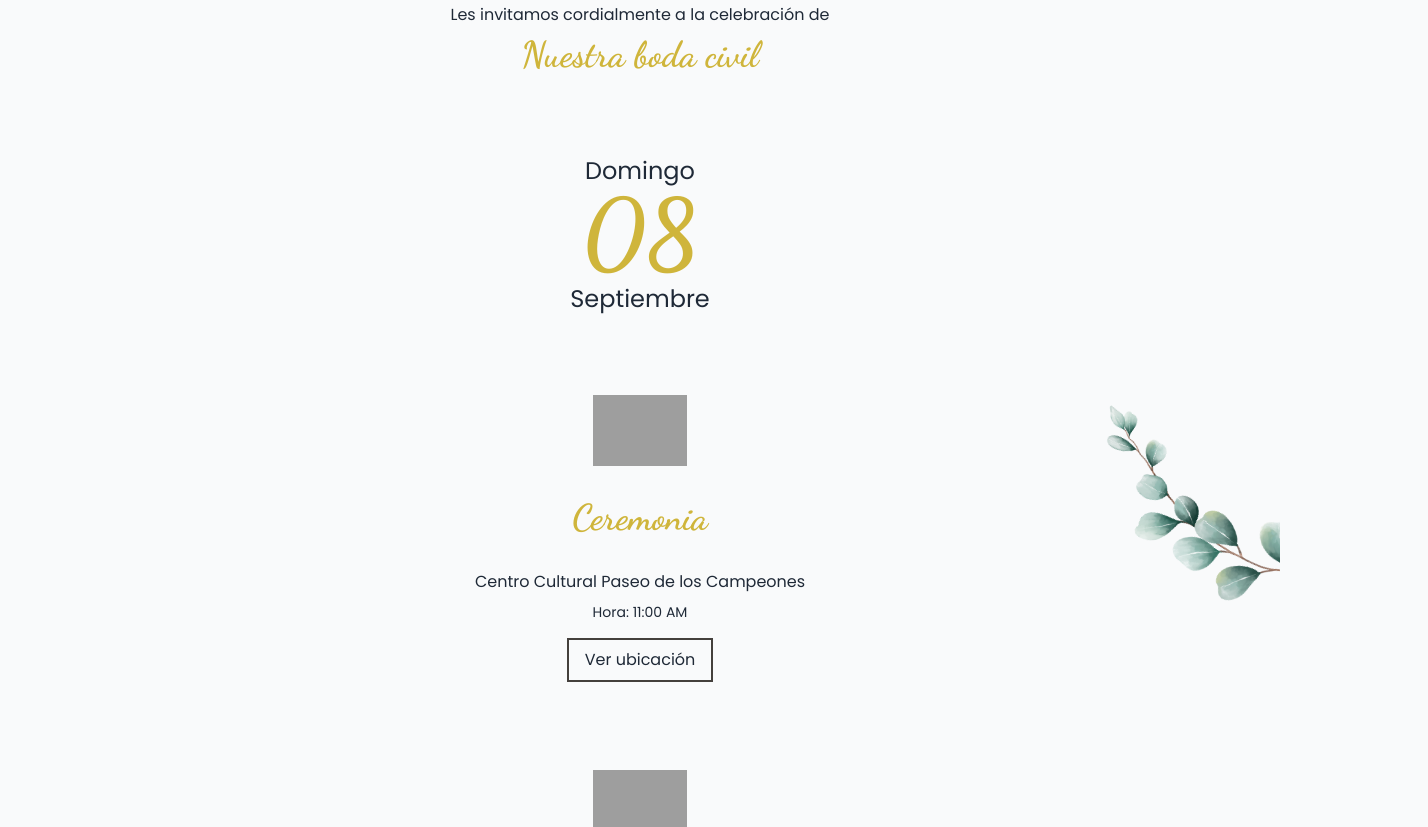
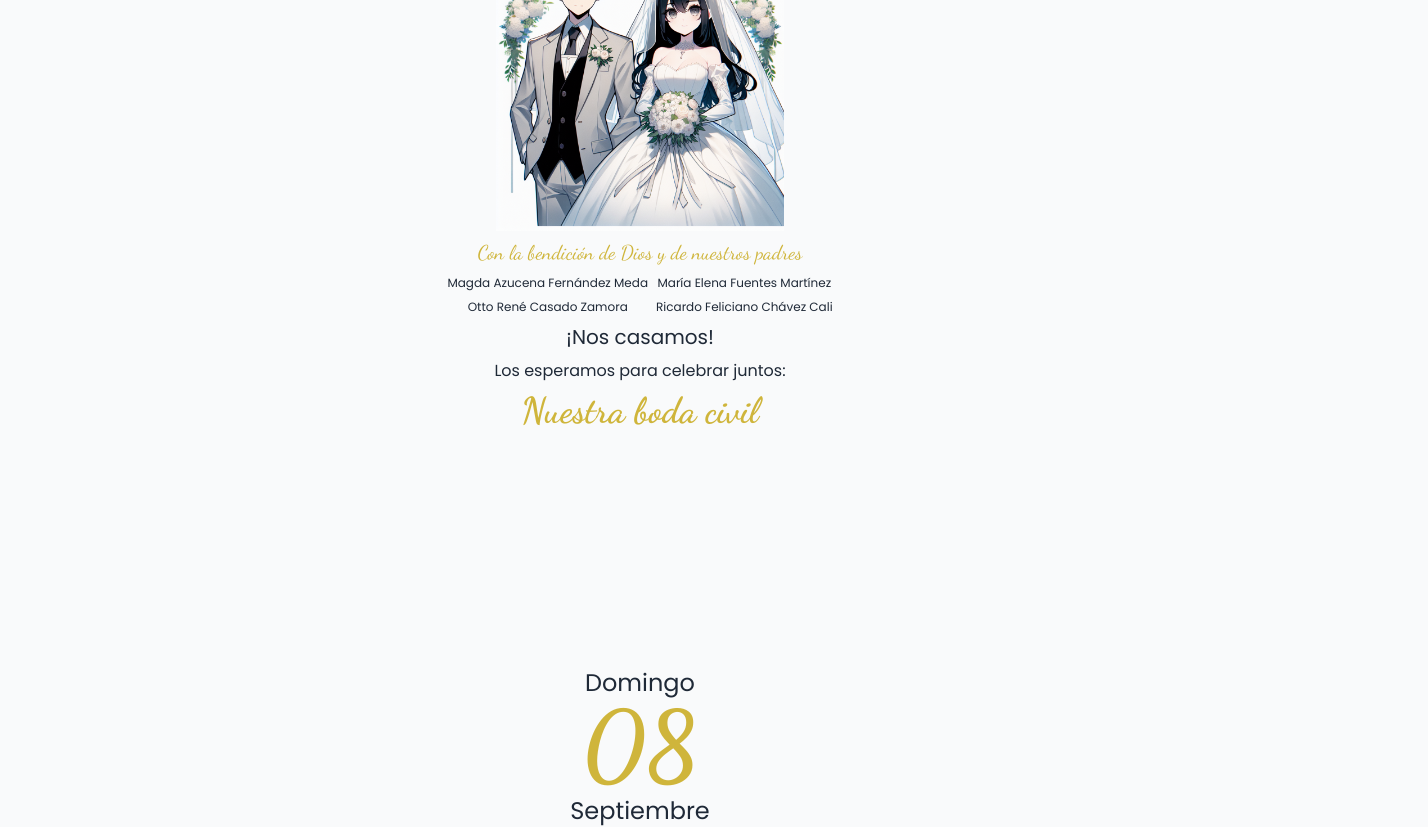
Before and after one commit to MacoChave/Andrea-Marco, a website: page index.html in a window 1280 px wide. Shown: the part 1973-2800 px from the top of the page, 1428 px wide, since content can reach past the window. Drawn offline with nearby package versions, Linux system fonts and the light colour scheme; grey boxes are pictures that could not be loaded.

Commit message:
Cambios en estilo

```diff
--- a/index.html
+++ b/index.html
@@ -40,11 +40,14 @@
 	<script src="./script.js"></script>
 </head>
 
-<body class="bg-gray-50 text-gray-800 dark:bg-zinc-800 dark:text-gray-200 scroll-smoth overflow-x-hidden" >
-	<!-- Header -->
-	<header class="w-full h-screen flex flex-col items-center justify-center gap-4 p-4 overflow-hidden">
-		<img class="eucalyptus w-60 absolute top-0 self-end" style="z-index: -10;" src="./resources/eucalyptus.webp"
-			alt="eucalyptus" />
+<body
+	class="w-screen box-border bg-gray-50 text-gray-800 dark:bg-gray-800 dark:text-gray-50 scroll-smoth overflow-x-hidden">
+	<!-- Main -->
+	<main class="flex flex-col gap-20">
+		<!-- Section 1: Header -->
+		<section class="max-w-full min-h-screen relative flex flex-col items-center justify-center gap-4 p-4 ">
+			<img class="eucalyptus w-60 absolute -top-10 -right-14 self-end" style="z-index: -10;"
+				src="./resources/eucalyptus.webp" alt="eucalyptus" />
 			<q class="dancing-script-700 text-2xl text-center max-w-screen-sm" style="color:#CFB53B">
 				Más valen dos que uno, porque obtienen más fruto de su esfuerzo.
 				¡Ay del que cae y no tiene quien lo levante!
@@ -53,12 +56,10 @@
 			<img class="header__logo w-72 -my-8" src="./resources/Wedding-rings.webp" alt="Wedding rings" />
 			<p class="font-bold text-xl">Nuestar boda civil</p>
 			<div id="countdown" class="flex flex-row gap-4"></div>
-	</header>
+		</section>
 
-	<!-- Main -->
-	<main class="flex flex-col gap-20">
-		<!-- Section 0: Presentation -->
-		<section class="w-full h-screen relative overflow-hidden flex flex-col items-center justify-center gap-4 p-4">
+		<!-- Section 2: Presentation -->
+		<section class="max-w-full min-h-screen relative flex flex-col items-center justify-center gap-4 p-4 ">
 			<img class="eucalyptus w-64 self-end absolute -top-14 -right-14" src="./resources/eucalyptus.webp"
 				alt="eucalyptus" style="z-index: -10;" />
 			<img class="w-48 self-start absolute -left-14 -bottom-20 rotate-45" src="./resources/eucalyptus.webp"
@@ -70,11 +71,24 @@
 			<p class="font-bold text-xl">08/09/2024</p>
 		</section>
 
-		<!-- Section 1: Invitation details -->
-		<section id="preambulo-invitation" class="flex flex-col items-center gap-2 px-8">
+		<!-- Section 2: Invitation details -->
+		<section class="max-w-full min-h-screen relative flex flex-col items-center justify-center gap-2 px-8 ">
 			<img class="max-w-72" src="./resources/pairs-wedding.webp" alt="Pairs wedding">
-			<p class="text-center">
-				Les invitamos cordialmente a la celebración de
+			<p class="dancing-script-400 text-center text-xl" style="color:#CFB53B">Con la bendición de Dios y de
+				nuestros padres</p>
+			<div class="flex flex-row text-xs gap-2">
+				<div class="flex flex-col text-center gap-2">
+					<p>Magda Azucena Fernández Meda</p>
+					<p>Otto René Casado Zamora</p>
+				</div>
+				<div class="flex flex-col text-center gap-2">
+					<p>María Elena Fuentes Martínez</p>
+					<p>Ricardo Feliciano Chávez Cali</p>
+				</div>
+			</div>
+			<p class="text-center text-xl">¡Nos casamos!</p>
+			<p class="text-center text-md">
+				Los esperamos para celebrar juntos:
 			</p>
 			<p class="dancing-script-700 text-4xl" style="color:#CFB53B">
 				Nuestra boda civil
@@ -82,7 +96,7 @@
 		</section>
 
 		<!-- Section 3: Invitation date -->
-		<section id="fecha-invitation" class="flex flex-col items-center gap-2 px-8">
+		<section class="max-w-full flex flex-col items-center justify-center gap-2 px-8 ">
 			<div>
 				<p class="text-center text-2xl">Domingo</p>
 				<p class="text-center font-bold text-8xl dancing-script-400 text" style="color:#CFB53B">
@@ -93,7 +107,7 @@
 		</section>
 
 		<!-- Section 4: Invitation place -->
-		<section id="lugar-invitation" class="relative overflow-hidden flex flex-col items-center gap-8 px-8">
+		<section class="max-w-full relative flex flex-col items-center justify-center gap-8 px-8 ">
 			<img class="eucalyptus w-64 self-end absolute -top-14 -right-14" style="z-index: -10;"
 				src="./resources/eucalyptus.webp" alt="eucalyptus" />
 			<img width="94" height="94" src="https://img.icons8.com/3d-fluency/94/map-marker--v2.png"
@@ -115,7 +129,7 @@
 		</section>
 
 		<!-- Sección 5: Invitatino gifts -->
-		<section id="gifts-invitation" class="relative overflow-hidden flex flex-col items-center gap-8 px-8">
+		<section class="max-w-full relative flex flex-col items-center justify-center gap-8 px-8 ">
 			<img class="w-48 self-start absolute -left-20 -bottom-14 rotate-45" style="z-index: -10;"
 				src="./resources/eucalyptus.webp" alt="eucalyptus" />
 			<img width="94" height="94" src="https://img.icons8.com/3d-fluency/94/gift.png" alt="gift" />
@@ -147,7 +161,7 @@
 		</section>
 
 		<!-- Section 7: Invitation confirmation -->
-		<section id="confirmar-invitation" class="flex flex-col items-center gap-8 px-8">
+		<section class="max-w-full flex flex-col items-center justify-center gap-8 px-8 ">
 			<img width="94" height="94" src="https://img.icons8.com/3d-fluency/94/paper-plane.png" alt="paper-plane" />
 			<p class="dancing-script-700 text-4xl" style="color:#CFB53B">
 				Confirmar asistencia
@@ -169,7 +183,8 @@
 	</main>
 
 	<!-- Footer -->
-	<footer class="flex flex-col justify-center items-center gap-2 py-10 text-center text-gray-200 h-60 px-4"
+	<footer
+		class="max-w-full flex flex-col items-center justify-center gap-2 py-10 text-center text-gray-200 h-60 px-4 0"
 		style="background: #CFB53B;">
 		<p class="text-gray-800">
 			Los mejores momentos de la vida merecen ser compartidos
```
Lines whose indentation alone changed are shown as unchanged.
